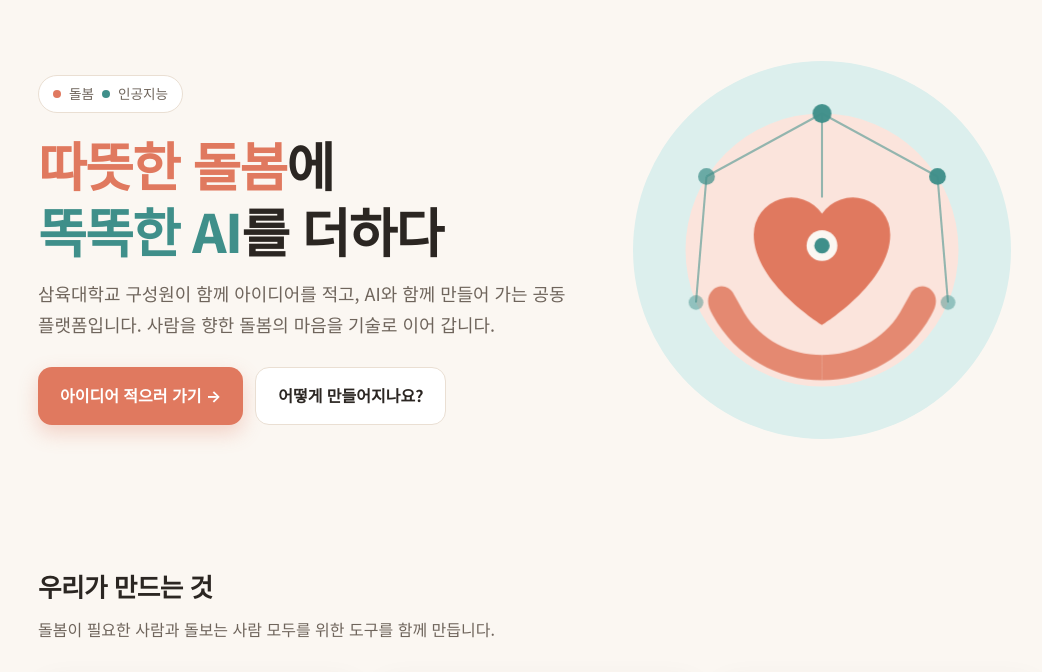
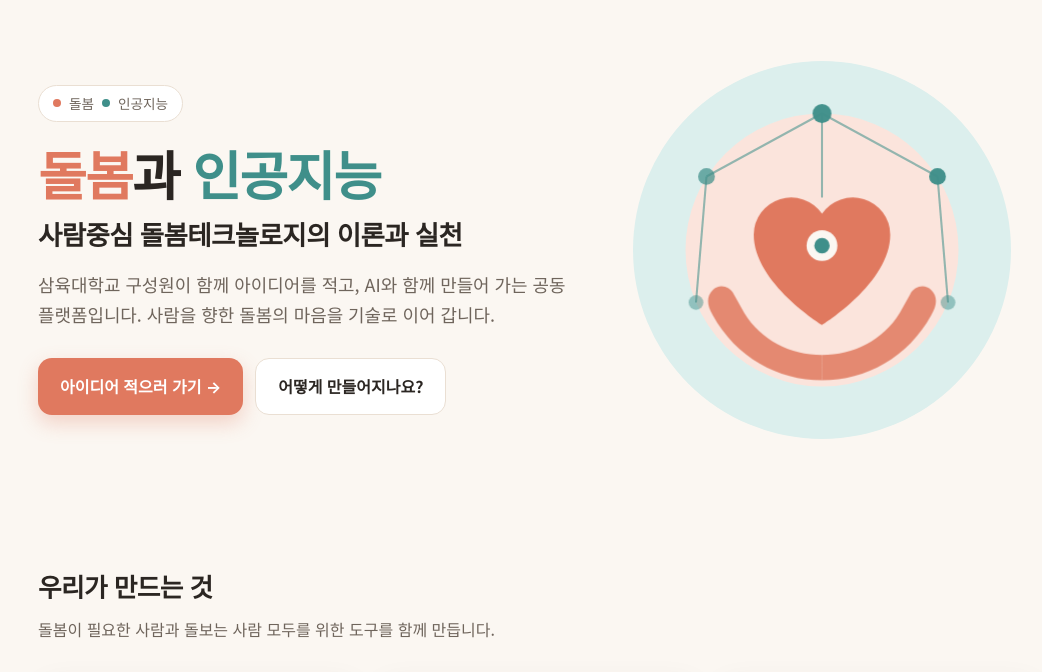
Before and after one commit to sahmyook-team/sahmyook, a website: page public/index.html in a window 1280 px wide. Shown: the part 76-748 px from the top of the page, without its empty margins (102-1144 px from the left). Drawn offline with Linux system fonts and the light colour scheme.

Commit message:
Change hero title to care and AI theory and practice

```diff
--- a/public/index.html
+++ b/public/index.html
@@ -50,6 +50,7 @@ header.wrap{padding-top:22px;padding-bottom:22px}
 .eyebrow .dot.ai{background:var(--ai)}
 h1{font-size:clamp(2.1rem,5vw,3.3rem);line-height:1.25;margin:18px 0 16px;letter-spacing:-.03em;font-weight:800}
 h1 .care{color:var(--care)} h1 .ai{color:var(--ai)}
+h1 .h1-sub{display:block;margin-top:10px;font-size:.5em;font-weight:700;letter-spacing:-.02em;color:var(--fg);line-height:1.4}
 .lead{font-size:1.12rem;color:var(--muted);margin:0 0 28px;max-width:34em}
 .actions{display:flex;gap:12px;flex-wrap:wrap}
 .btn{display:inline-flex;align-items:center;gap:8px;padding:14px 22px;border-radius:14px;
@@ -128,7 +129,7 @@ footer{border-top:1px solid var(--line);padding:28px 0 40px;color:var(--muted);f
   <div class="wrap hero">
     <div>
       <span class="eyebrow"><span class="dot"></span>돌봄 <span class="dot ai"></span>인공지능</span>
-      <h1><span class="care">따뜻한 돌봄</span>에<br><span class="ai">똑똑한 AI</span>를 더하다</h1>
+      <h1><span class="care">돌봄</span>과 <span class="ai">인공지능</span><span class="h1-sub">사람중심 돌봄테크놀로지의 이론과 실천</span></h1>
       <p class="lead">삼육대학교 구성원이 함께 아이디어를 적고, AI와 함께 만들어 가는 공동 플랫폼입니다. 사람을 향한 돌봄의 마음을 기술로 이어 갑니다.</p>
       <div class="actions">
         <a class="btn primary" href="https://docs.google.com/document/d/1tJDne4SayMP-kPmeWIrXVFBN_VoGfY7hZAsKZJZHMSY/edit" target="_blank" rel="noopener">아이디어 적으러 가기 →</a>
@@ -209,7 +210,7 @@ footer{border-top:1px solid var(--line);padding:28px 0 40px;color:var(--muted);f
 
 <footer>
   <div class="wrap foot">
-    <span>v0.4 · 2026-10-22 돌봄 × 인공지능 디자인 적용</span>
+    <span>v0.5 · 2026-10-22 제목 변경: 돌봄과 인공지능</span>
     <span>개발자용 코드 저장소: <a href="https://github.com/sahmyook-team/sahmyook">github.com/sahmyook-team/sahmyook</a></span>
   </div>
 </footer>
```
